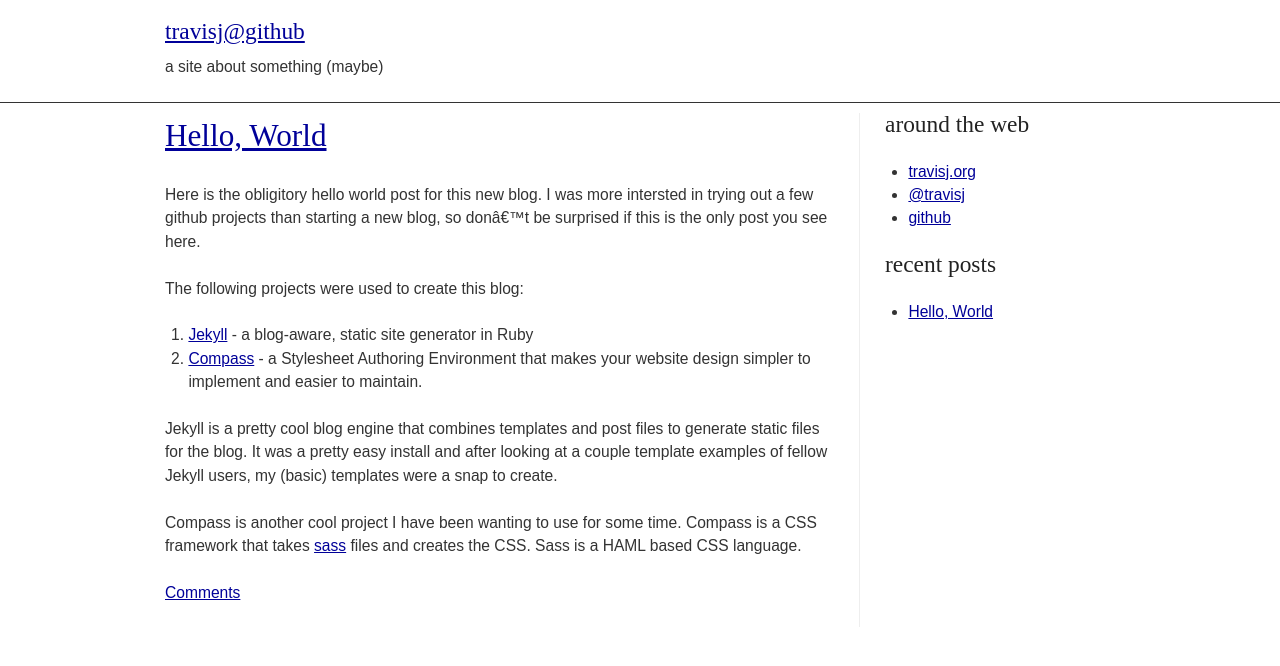
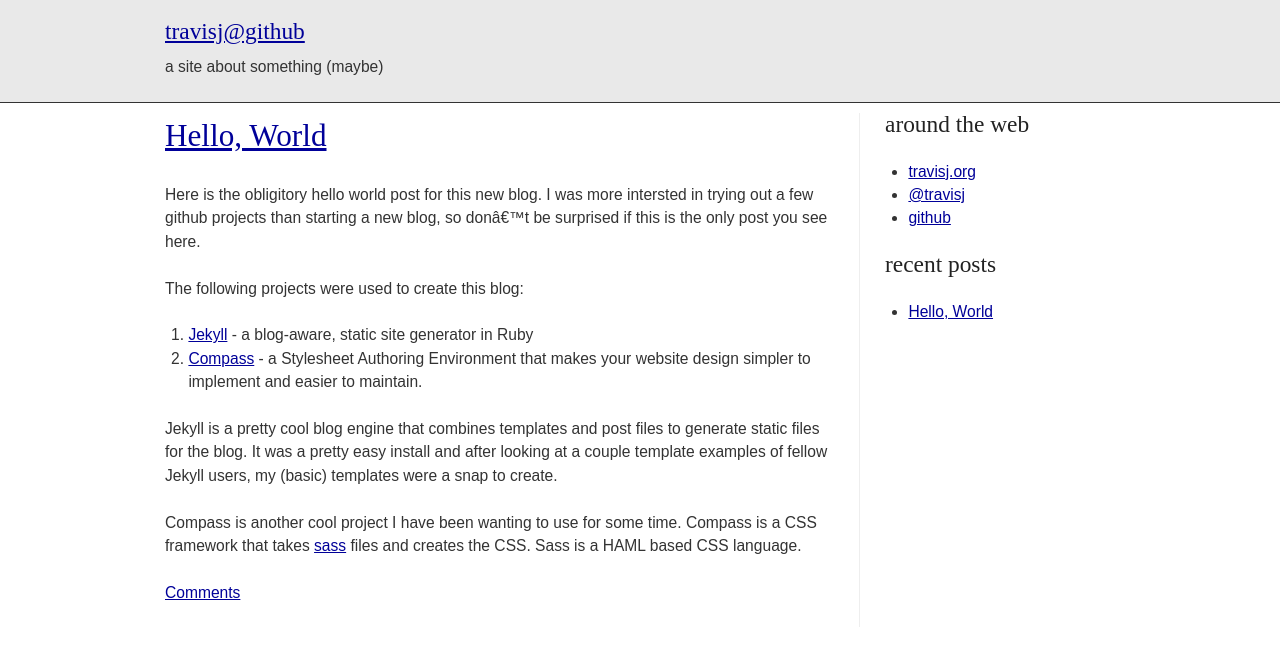
Before and after one commit to travisj/travisj.github.com, a Jekyll site: the page built from index.html, in a window 1280 px wide. Shown: the top 666 px of the page. Built offline with Jekyll 4.4.1, drawn with Linux system fonts in a browser that asks for light colours; Markdown is read by kramdown in place of the engine named in the settings; comment, search, counter and statistics services are not loaded.

```diff
--- a/src/screen.sass
+++ b/src/screen.sass
@@ -32,6 +32,7 @@
 
 div#header
 	+tk-fonts
+	background-color: #e9e9e9
 	border:
 		bottom: 1px solid #333
 	padding:
--- a/stylesheets/screen.css
+++ b/stylesheets/screen.css
@@ -572,7 +572,7 @@
 form.bp input.text, form.bp input.title { width: 300px; }
 form.bp textarea { width: 390px; height: 250px; }
 
-div#header { font-size: 1.3em; font-weight: 500; font-family: "museo-sans-1","museo-sans-2",sans-serif; border-bottom: 1px solid #333; padding-top: 20px; }
+div#header { font-size: 1.3em; font-weight: 500; font-family: "museo-sans-1","museo-sans-2",sans-serif; background-color: #e9e9e9; border-bottom: 1px solid #333; padding-top: 20px; }
 div#header h1, div#header h2, div#header h3 { font-family: "museo-1","museo-2",serif; }
 div#header h1 { color: #333; font-size: 1.5em; }
 
```
